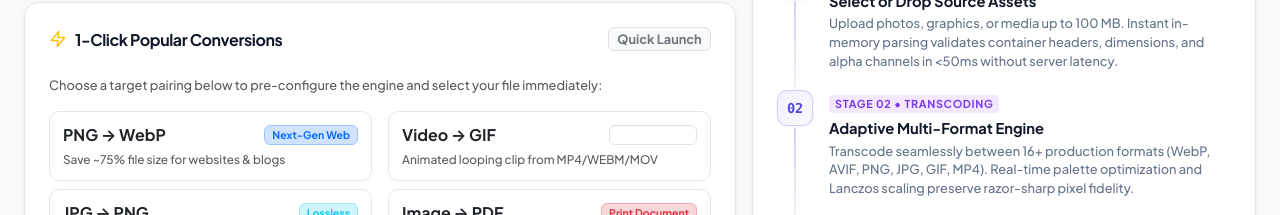
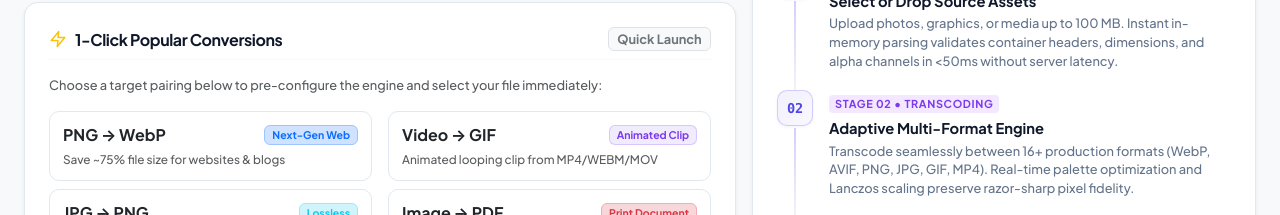
Before and after one commit to rahul-rajput246/file-converter-frontend, a React (Vite) app: page / in a window 1280 px wide. Shown: the part 1300-1515 px from the top of the page. Built offline with nearby package versions, Linux system fonts and the light colour scheme; no server answers.

Commit message:
Enhance badge styling for popular conversions and presets

```diff
--- a/src/components/CompressionPresets.jsx
+++ b/src/components/CompressionPresets.jsx
@@ -26,7 +26,7 @@ const PRESETS = [
     level: 'low',
     desc: 'Maximum perceptual clarity with subtle lossless byte quantization.',
     badge: 'Lossless (25%)',
-    badgeClass: 'bg-purple-subtle text-purple border'
+    badgeClass: 'badge-purple'
   }
 ];
 
--- a/src/components/PopularConversions.jsx
+++ b/src/components/PopularConversions.jsx
@@ -17,7 +17,7 @@ const PRESETS = [
     title: 'Video → GIF',
     desc: 'Animated looping clip from MP4/WEBM/MOV',
     tag: 'Animated Clip',
-    badgeClass: 'bg-purple-subtle text-purple border'
+    badgeClass: 'badge-purple'
   },
   {
     id: 'jpg-png',
--- a/src/index.css
+++ b/src/index.css
@@ -667,6 +667,13 @@ h1, h2, h3, h4, h5, h6 {
   transform: translateY(0);
 }
 
+.badge-purple {
+  background-color: rgba(139, 92, 246, 0.12) !important;
+  color: #7c3aed !important;
+  border-color: rgba(139, 92, 246, 0.25) !important;
+}
+
+
 /* ==========================================================================
    Mobile Responsive Refinements & Anti-Overflow Protection
    ========================================================================== */
```
